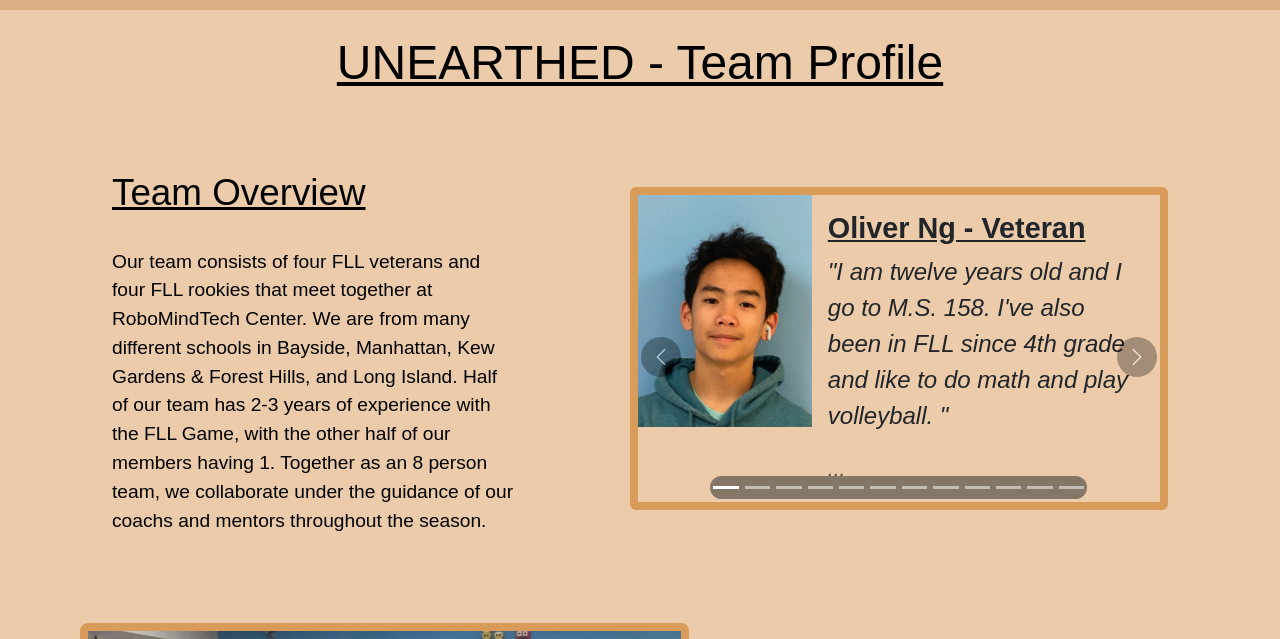
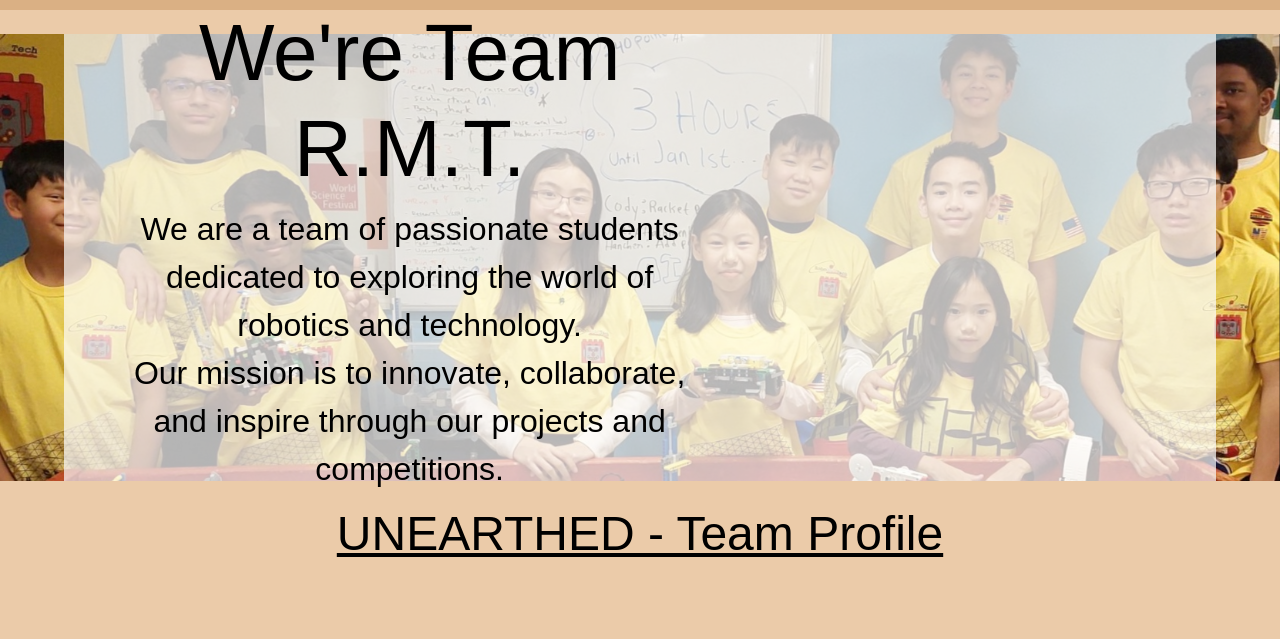
Before and after one commit to regg001/RMT-FLL-2026-2027-Python-Library, a plain HTML site: page Unearthedtp.html in a window 1280 px wide. Shown: the part 82-721 px from the top of the page. Drawn offline with nearby package versions, Linux system fonts and the light colour scheme.

Commit message:
homepage updates

```diff
--- a/Unearthedtp.html
+++ b/Unearthedtp.html
@@ -66,7 +66,25 @@
     </div>
   </nav>
   <br>
-      <h1><u>UNEARTHED - Team Profile</u></h1>
+
+
+  <!--Opening-->
+  <section class="Opening">
+    <div class="Opening-Container">
+      <div class="mainIMG">
+        <img src="Images/Image Carousel/Unearthed_teamphoto.jpg" alt="Opening Image" class="img-fluid">
+      </div>
+      <div class="Overlay">
+        <div class="Overlay-Content">
+          <h1>We're Team R.M.T.</h1>
+          <p>We are a team of passionate students dedicated to exploring the world of robotics and technology. <br> Our
+            mission is to innovate, collaborate, and inspire through our projects and competitions.</p>
+        </div>
+      </div>
+    </div>
+  </section>
+  <br>
+  <h1><u>UNEARTHED - Team Profile</u></h1>
   <!--Team Overview-->
   <section class="aboutTeam">
     <br>
--- a/index.css
+++ b/index.css
@@ -105,13 +105,61 @@ body.page-Unearthedtp {
   }
 
   h2 {
-        font-size: 2.3rem;
-        text-decoration: underline;
+    font-size: 2.3rem;
+    text-decoration: underline;
+  }
+
+  p {
+    font-size: 1.2rem;
+  }
+
+  section.Opening {
+
+    .Opening-Container {
+      position: relative;
+
+      .mainIMG {
+        display: flex;
+        justify-content: center;
+        height: 100%;
+
+        img {
+          max-width: 100%;
+          width: 100%;
+          height: 100%;
+        }
       }
+      .Overlay {
+        position: absolute;
+        justify-content: center;
+        top: 0;
+        left: 5%;
+        right: 0;
+        bottom: 0;
+        z-index: 2;
+        width: 90%;
+        background-color: rgba(255, 255, 255, 0.7);
 
-      p {
-        font-size: 1.2rem;
+        .Overlay-Content {
+          width: 50%;
+          margin-left: 5%;
+          display: flex;
+          flex-direction: column;
+          justify-content: center;
+          height: 100%;
+          text-align: center;
+
+          h1 {
+            font-size: 5rem;
+          }
+
+          p {
+            font-size: 2rem;
+          }
+        }
       }
+    }
+  }
 
   section.aboutTeam {
 
@@ -217,6 +265,7 @@ body.page-Unearthedtp {
         margin: 3rem 2rem;
         width: 600px;
       }
+
       .imgCarousel {
         max-width: 700px;
         margin: 0 auto;
```
